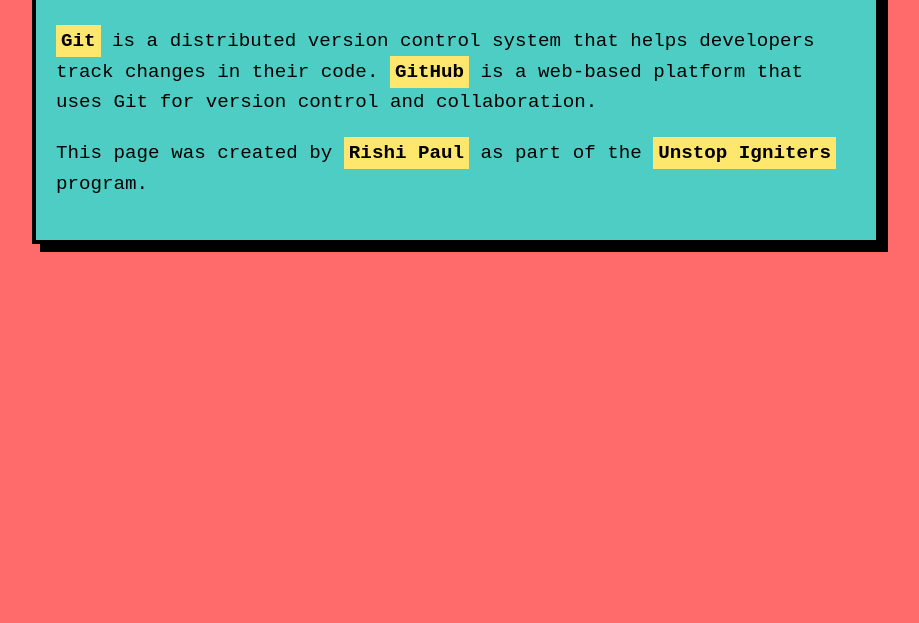
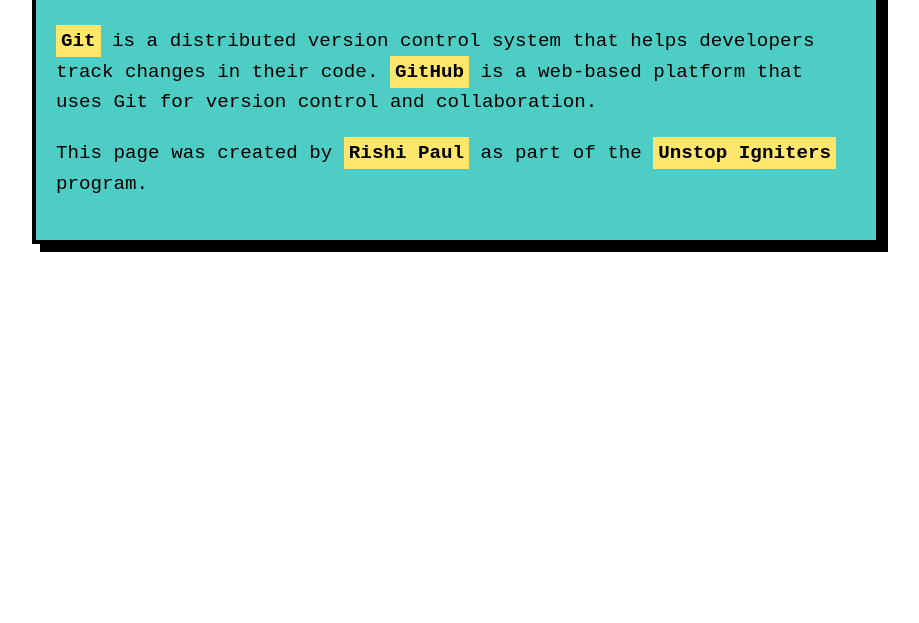
Before and after one commit to rishicds3/myfirstproject, a plain HTML site: page index.html in a window 1280 px wide. Shown: the part 177-800 px from the top of the page, without its empty margins (184-1103 px from the left). Drawn offline with Linux system fonts and the light colour scheme.

Commit message:
boro change

```diff
--- a/styles.css
+++ b/styles.css
@@ -3,7 +3,7 @@ body {
     line-height: 1.6;
     margin: 0;
     padding: 20px;
-    background-color: #ff6b6b;
+    background-color: white;
     color: #000;
 }
 
```
